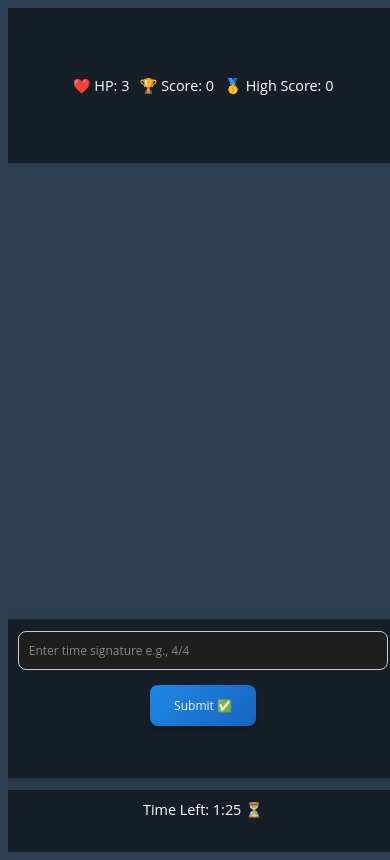
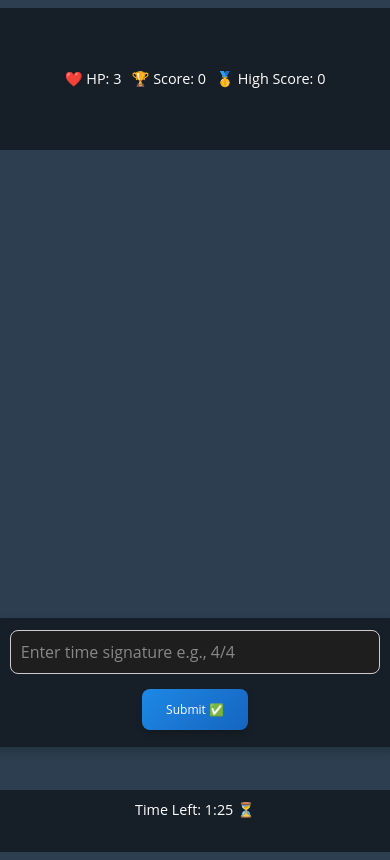
Before and after one commit to salih2875/time_signature_game, a React (Vite) app: page / in a window 390 px wide. Built offline with nearby package versions, Linux system fonts and the light colour scheme.

Commit message:
Added scroll back to fix iphone safari keyboard scrolls  up

```diff
--- a/package.json
+++ b/package.json
@@ -4,7 +4,7 @@
   "version": "0.0.0",
   "type": "module",
   "scripts": {
-    "dev": "vite",
+    "dev": "vite --host",
     "build": "tsc -b && vite build",
     "lint": "eslint .",
     "preview": "vite preview"
--- a/src/App.tsx
+++ b/src/App.tsx
@@ -1,7 +1,8 @@
 // App.tsx
-import React, { useState, useEffect } from "react";
+import React, { useState, useEffect, useRef } from "react";
 import YouTube from "react-youtube";
 import styled from "styled-components";
+import Header from "./Header";
 
 // First, let's update the Song type to support multiple time signatures
 type Song = {
@@ -382,7 +383,7 @@ const App: React.FC = () => {
     const savedHighScore = localStorage.getItem("highScore");
     return savedHighScore ? parseInt(savedHighScore) : 0;
   });
-
+  const headerRef = useRef<HTMLDivElement>(null);
   const currentSong = songs[currentSongIndex];
 
   // Global timer effect ⏳
@@ -423,6 +424,7 @@ const App: React.FC = () => {
         setIsGameOver(true);
       }
     }
+    headerRef.current?.scrollIntoView({ behavior: "smooth" });
   };
 
   // Load next song randomly 🎲
@@ -463,7 +465,7 @@ const App: React.FC = () => {
     <Container>
       {!isGameOver ? (
         <MainContent>
-          <Header>
+          <Header ref={headerRef}>
             <HP>❤️ HP: {hp}</HP>
             <Score>🏆 Score: {score}</Score>
             <HighScore>🥇 High Score: {highScore}</HighScore>
@@ -550,7 +552,7 @@ export default App;
 const Container = styled.div`
   background-color: #2c3e50;
   color: #fff;
-  height: 100vh; /* Fill the full viewport height */
+  height: 100dvh; /* Fill the full viewport height */
   width: 100%;
   display: flex;
   flex-direction: column;
@@ -558,26 +560,6 @@ const Container = styled.div`
   // padding: 10px;
   box-sizing: border-box;
   overflow: hidden; /* Prevents scrollbars */
-`;
-
-const Header = styled.div`
-  // flex: 0 0 auto;
-  flex: 1;
-  display: flex;
-  background-color: rgba(0, 0, 0, 0.5);
-  justify-content: center;
-  align-items: center;
-  gap: 20px;
-  padding: 10px;
-  border-radius: 8px;
-  width: 50%;
-  margin-bottom: 10px;
-
-  @media (max-width: 600px) {
-    width: 100%;
-    flex-direction: row;
-    gap: 10px;
-  }
 `;
 
 const HP = styled.div`
@@ -624,7 +606,7 @@ const VideoWrapper = styled.div`
 
 const InputContainer = styled.div`
   // flex: 1 0 auto
-  flex: 1;
+  // flex: 1;
   margin-top: 1rem;
   display: flex;
   flex-direction: column;
@@ -637,7 +619,7 @@ const InputContainer = styled.div`
 
   input {
     padding: 10px;
-    font-size: 1em;
+    font-size: 16px;
     margin-bottom: 10px;
     width: 95%;
     box-sizing: border-box;
@@ -653,6 +635,7 @@ const InputContainer = styled.div`
 
   @media (max-width: 600px) {
     width: 100%;
+    margin-top: 2em;
   }
 `;
 
@@ -696,7 +679,7 @@ const Answer = styled.div<{ correct: boolean }>`
 
 const TimerDisplay = styled.div`
   flex: 1;
-  margin-top: 1rem;
+  margin-top: 1.5rem;
   font-size: 1.2em;
   background-color: rgba(0, 0, 0, 0.5);
   padding: 10px;
@@ -705,6 +688,7 @@ const TimerDisplay = styled.div`
   width: 15%;
   text-align: center;
   @media (max-width: 600px) {
+    margin-top: 3em;
     width: 100%;
     max-height: 5%;
     flex-direction: row;
--- /dev/null
+++ b/src/Header.tsx
@@ -0,0 +1,33 @@
+import React, { forwardRef, ReactNode } from "react";
+import styled from "styled-components";
+
+type HeaderProps = {
+  children?: ReactNode;
+};
+
+const Header = forwardRef<HTMLDivElement, HeaderProps>((props, ref) => (
+  <StyledHeader ref={ref} {...props} />
+));
+
+export default Header;
+
+const StyledHeader = styled.div`
+  // flex: 0 0 auto;
+  flex: 1;
+  display: flex;
+  background-color: rgba(0, 0, 0, 0.5);
+  justify-content: center;
+  align-items: center;
+  gap: 20px;
+  padding: 10px;
+  border-radius: 8px;
+  width: 50%;
+  margin-bottom: 10px;
+
+  @media (max-width: 600px) {
+    // margin-top: 150px;
+    width: 100%;
+    flex-direction: row;
+    gap: 10px;
+  }
+`;
--- a/src/index.css
+++ b/src/index.css
@@ -1,5 +1,6 @@
 html, body, #root {
   background-color: #2c3e50;
+  margin-left: 0;
   min-height: 100%;
   min-width: 100%;
   overflow: hidden;
```
